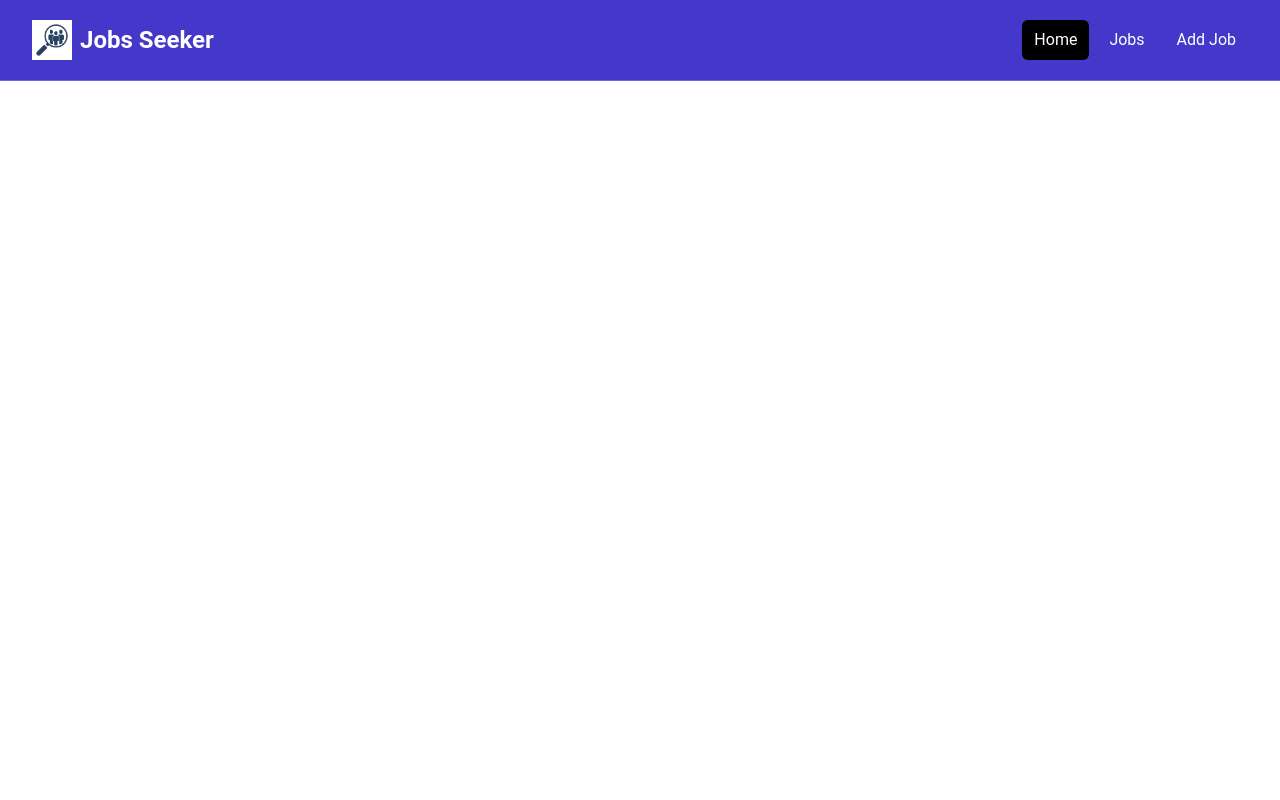
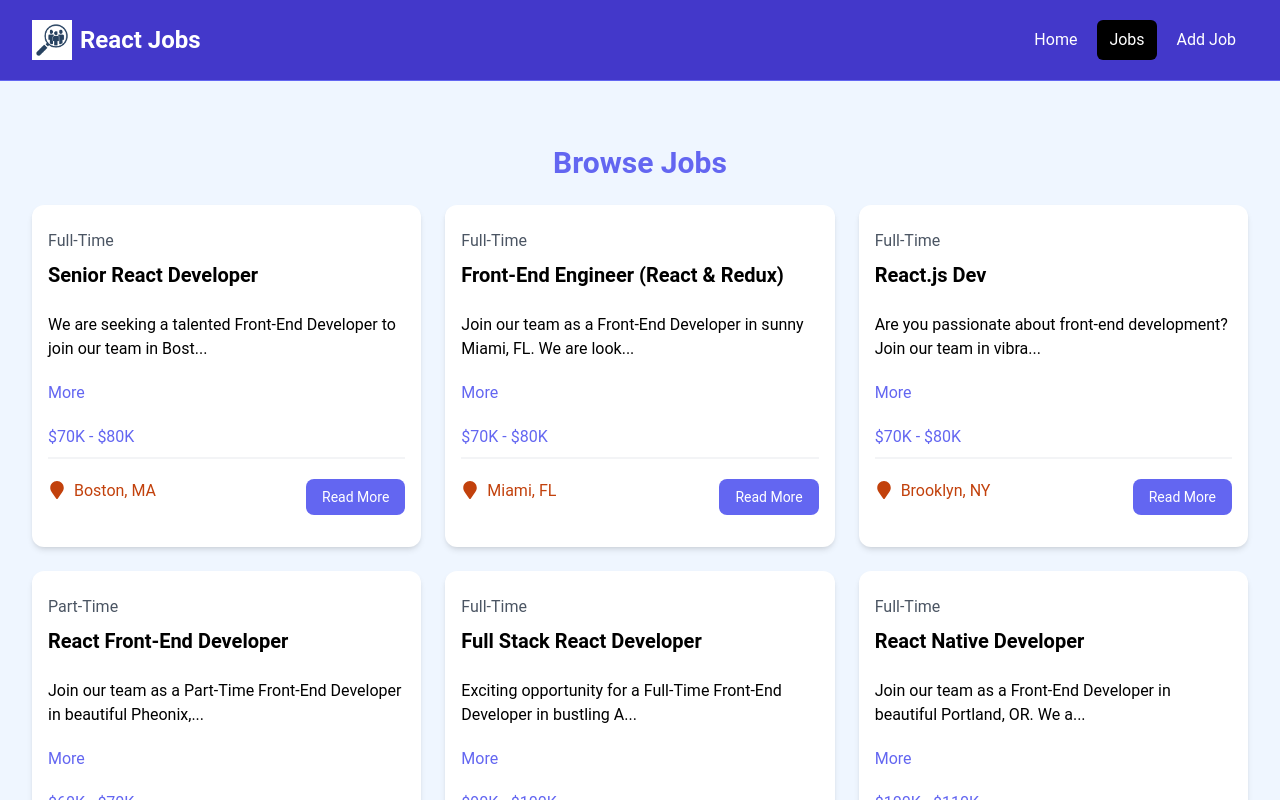
Before and after one commit to huzaifa898/jobs-seeker, a React (Create React App) app: page /jobs in a window 1280 px wide. Shown: the top 800 px of the page. Built offline with nearby package versions, Linux system fonts and the light colour scheme; data requests are answered from the project's data file.

Commit message:
changes and fetch data from api,s

```diff
--- a/package.json
+++ b/package.json
@@ -17,7 +17,8 @@
     "start": "react-scripts start",
     "build": "react-scripts build",
     "test": "react-scripts test",
-    "eject": "react-scripts eject"
+    "eject": "react-scripts eject",
+     "server":"json-server --watch src/jobs.json --port 8000"
   },
   "eslintConfig": {
     "extends": [
@@ -38,6 +39,7 @@
     ]
   },
   "devDependencies": {
+    "json-server": "^1.0.0-beta.1",
     "tailwindcss": "^3.4.10"
   }
 }
--- a/src/App.js
+++ b/src/App.js
@@ -8,11 +8,13 @@ import './App.css';
 import HomePage from './Pages/HomePage';
 import MainLayout from './Layout/MainLayout';
 import JobPage from './Pages/JobPage';
+import NotFoundPage from './Pages/NotFoundPage';
 const router = createBrowserRouter(
   createRoutesFromElements(
     <Route path="/" element={<MainLayout />}>
       <Route index element={<HomePage />} />
       <Route path='/jobs' element={<JobPage />} />
+      <Route path='*' element={<NotFoundPage />} />
     </Route>
   )
 );
--- a/src/Compenents/JobListings.jsx
+++ b/src/Compenents/JobListings.jsx
@@ -1,10 +1,28 @@
-import React from 'react';
-import jobsData from '../jobs.json'; // Import the entire JSON file
+import React, { useState, useEffect } from 'react';
 import JobListing from './JobListing';
 
-function JobsListing() {
-  const jobs = jobsData.jobs; // Access the 'jobs' array inside the imported object
-  const recentJobs = jobs.slice(0, 3); // Slice the first 3 jobs
+function JobsListing({ isHome = false }) {
+  const [jobs, setJobs] = useState([]);
+  const [loading, setLoading] = useState(true);
+
+  useEffect(() => {
+    const fetchJobs = async () => {
+      try {
+        const res = await fetch('http://localhost:8000/jobs');
+        const data = await res.json();
+        setJobs(data);
+        setLoading(false); // Set loading to false after data is fetched
+      } catch (error) {
+        console.error('Error fetching jobs:', error);
+
+      }
+      finally{
+        setLoading(false); // Also set loading to false if there is an error
+      }
+    };
+
+    fetchJobs();
+  }, []);
 
   return (
     <section className="bg-blue-50 px-4 py-10">
@@ -13,7 +31,7 @@ function JobsListing() {
           Browse Jobs
         </h2>
         <div className="grid grid-cols-1 md:grid-cols-3 gap-6">
-          {recentJobs.map((job) => (
+          {jobs.map((job) => (
             <JobListing key={job.id} job={job} />
           ))}
         </div>
--- a/src/Compenents/Navbar.jsx
+++ b/src/Compenents/Navbar.jsx
@@ -1,45 +1,40 @@
 import React from 'react'
 import logo from '../Assets/Images/logo.jpg'
-import {Link} from 'react-router-dom'
-function Navbar() {
+import {NavLink} from 'react-router-dom'
+const Navbar = () => {
+  const linkClass = ({ isActive }) =>
+    isActive
+      ? 'bg-black text-white hover:bg-gray-900 hover:text-white rounded-md px-3 py-2'
+      : 'text-white hover:bg-gray-900 hover:text-white rounded-md px-3 py-2';
+
   return (
-    <nav className="bg-indigo-700 border-b border-indigo-500">
-  <div className="mx-auto max-w-7xl px-2 sm:px-6 lg:px-8">
-    <div className="flex h-20 items-center justify-between">
-      <div className="flex flex-1 items-center justify-center md:items-stretch md:justify-start">
-        <Link className="flex flex-shrink-0 items-center mr-4" to="/">
-          <img className="h-10 w-auto" src={logo} alt="React Jobs" />
-          <span className="hidden md:block text-white text-2xl font-bold ml-2">
-           Jobs Seeker
+    <nav className='bg-indigo-700 border-b border-indigo-500'>
+      <div className='mx-auto max-w-7xl px-2 sm:px-6 lg:px-8'>
+        <div className='flex h-20 items-center justify-between'>
+          <div className='flex flex-1 items-center justify-center md:items-stretch md:justify-start'>
+            <NavLink className='flex flex-shrink-0 items-center mr-4' to='/'>
+              <img className='h-10 w-auto' src={logo} alt='React Jobs' />
+              <span className='hidden md:block text-white text-2xl font-bold ml-2'>
+                React Jobs
               </span>
-        </Link>
-        <div className="md:ml-auto">
-          <div className="flex space-x-2">
-            <Link
-              to="/"
-              className="text-white bg-black hover:bg-gray-900 hover:text-white rounded-md px-3 py-2"
-            >
+            </NavLink>
+            <div className='md:ml-auto'>
+              <div className='flex space-x-2'>
+                <NavLink to='/' className={linkClass}>
                   Home
-            </Link>
-            <Link
-              to="/jobs"
-              className="text-white hover:bg-gray-900 hover:text-white rounded-md px-3 py-2"
-            >
+                </NavLink>
+                <NavLink to='/jobs' className={linkClass}>
                   Jobs
-            </Link>
-            <Link
-              to="/add-job"
-              className="text-white hover:bg-gray-900 hover:text-white rounded-md px-3 py-2"
-            >
+                </NavLink>
+                <NavLink to='/add-job' className={linkClass}>
                   Add Job
-            </Link>
+                </NavLink>
               </div>
             </div>
           </div>
         </div>
       </div>
     </nav>
-  )
-}
-
-export default Navbar
+  );
+};
+export default Navbar;
--- a/src/Pages/HomePage.jsx
+++ b/src/Pages/HomePage.jsx
@@ -8,7 +8,7 @@ function HomePage() {
     <div>
       <Hero title='Become A React developer' subtitle='Find Your Own Job'/>
       <HomeCard/>
-      <Joblistings/>
+      <Joblistings isHome={true}/>
       <VeiwAllJobs/>
     </div>
   )
--- a/src/Pages/JobPage.jsx
+++ b/src/Pages/JobPage.jsx
@@ -1,10 +1,10 @@
 import React from 'react'
-
+import JobsListing from '../Compenents/JobListings'
 function JobPage() {
   return (
-    <div>
-
-    </div>
+    <section className='bg-blue-50 px-4 py-6'>
+        <JobsListing/>
+    </section>
   )
 }
 
--- /dev/null
+++ b/src/Pages/NotFoundPage.jsx
@@ -0,0 +1,18 @@
+import React from 'react'
+import {Link} from 'react-router-dom'
+import { FaExclamationTriangle } from 'react-icons/fa'
+function NotFoundPage() {
+  return (
+    <section className="text-center flex flex-col justify-center items-center h-96">
+     <FaExclamationTriangle className='text-yellow-400 text-6xl mb-4'/>
+    <h1 className="text-6xl font-bold mb-4">404 Not Found</h1>
+    <p className="text-xl mb-5">This page does not exist</p>
+    <Link
+      to="/"
+      className="text-white bg-indigo-700 hover:bg-indigo-900 rounded-md px-3 py-2 mt-4"
+      >Go Back</Link>
+  </section>
+  )
+}
+
+export default NotFoundPage
```
Also changed, not shown: 1 other file (tests, documents, lock files or other folders). Lines whose indentation alone changed are shown as unchanged.
